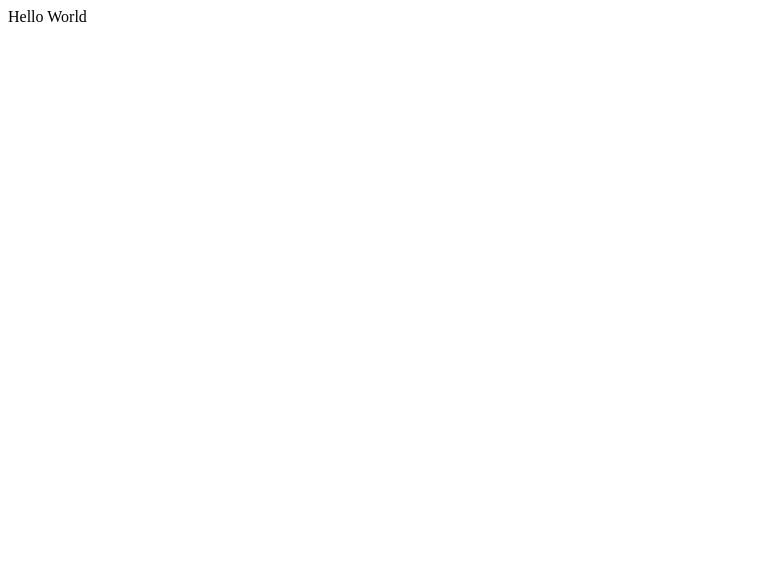
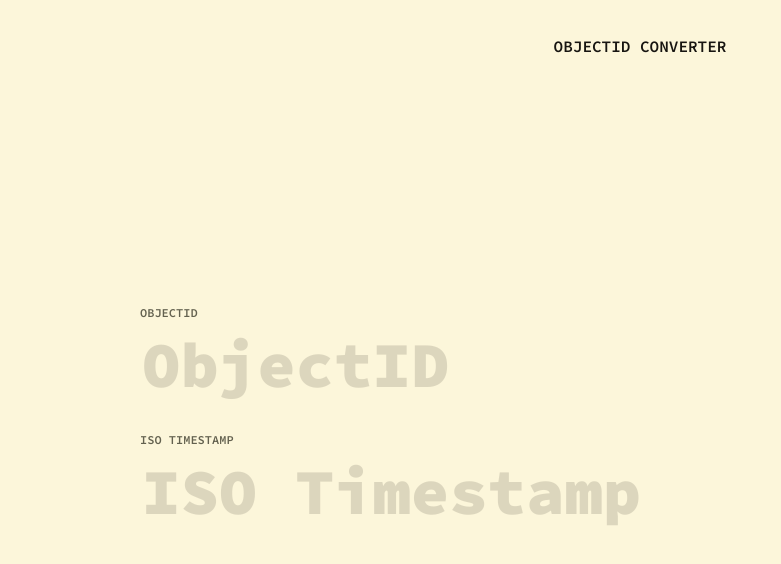
Before and after one commit to The-Silver-Project/objectid, a Vue app: page / in a window 1280 px wide. Shown: the top 564 px of the page, without its empty margins (0-781 px from the left). Built offline with nearby package versions, Linux system fonts and the light colour scheme.

Commit message:
Add object id to iso timestamp conversion

```diff
--- a/src/App.vue
+++ b/src/App.vue
@@ -1,3 +1,149 @@
 <template>
-  <div>Hello World</div>
+  <section class="app">
+    <header>ObjectID Converter</header>
+
+    <main>
+      <section class="fields-wrap">
+        <label>
+          ObjectID
+          <input
+            type="text"
+            v-model="objectId"
+            @input="handleObjectIdInput"
+            placeholder="ObjectID"
+            spellcheck="false"
+          >
+        </label>
+
+        <label>
+          ISO Timestamp
+          <input
+            type="text"
+            v-model="isoTimestamp"
+            @input="handleIsoTimestampInput"
+            placeholder="ISO Timestamp"
+            spellcheck="false"
+          >
+        </label>
+      </section>
+    </main>
+  </section>
 </template>
+
+<script>
+export default {
+  name: 'App',
+
+  data: () => ({
+    objectId: '',
+    isoTimestamp: '',
+  }),
+
+  methods: {
+    getDateFromObjectId(objectId) {
+      return new Date(parseInt(objectId.substring(0, 8), 16) * 1000);
+    },
+
+    getIsoDateStringFromObjectId(objectId) {
+      if (!objectId) return '';
+      return this.getDateFromObjectId(objectId).toISOString();
+    },
+
+    getObjectIdFromDate(date) {
+      if (Number.isNaN(date.getTime())) return '';
+      const timeStr = Math.floor(date.getTime() / 1000).toString(16);
+      return `${'0'.repeat(8 - timeStr.length) + timeStr}0000000000000000`;
+    },
+
+    handleObjectIdInput(event) {
+      const objectId = event.target.value;
+      this.isoTimestamp = this.getIsoDateStringFromObjectId(objectId);
+    },
+
+    handleIsoTimestampInput(event) {
+      const isoTimestamp = event.target.value;
+      const date = new Date(isoTimestamp);
+      this.objectId = this.getObjectIdFromDate(date);
+    },
+  },
+};
+</script>
+
+<style scoped>
+.app {
+  display: flex;
+  flex-direction: column;
+  height: 100%;
+  padding: 0 24px;
+}
+
+header {
+  text-align: center;
+  margin-top: 36px;
+  text-transform: uppercase;
+  color: #171511;
+}
+
+main {
+  flex-grow: 1;
+  display: flex;
+}
+
+.fields-wrap {
+  margin: auto;
+  width: 100%;
+}
+
+label {
+  display: block;
+  margin-bottom: 24px;
+  color: #63614f;
+  font-size: 12px;
+  text-transform: uppercase;
+}
+
+input {
+  display: block;
+  border: 0;
+  outline: 0;
+  background-color: inherit;
+  font: inherit;
+  color: #b9b39e;
+  font-weight: 900;
+  font-size: 24px;
+  width: 100%;
+}
+input::placeholder {
+  color: #b9b39e79;
+}
+
+@media all and (min-width: 400px) {
+  .fields-wrap {
+    width: auto;
+  }
+
+  input {
+    width: 350px;
+  }
+}
+
+@media all and (min-width: 600px) {
+  input {
+    font-size: 36px;
+  }
+}
+
+@media all and (min-width: 800px) {
+  input {
+    font-size: 48px;
+    width: 700px;
+  }
+}
+
+@media all and (min-width: 1100px) {
+  input {
+    font-size: 64px;
+    width: 1000px;
+  }
+}
+</style>
--- /dev/null
+++ b/src/main.css
@@ -0,0 +1,19 @@
+@import url('https://fonts.googleapis.com/css2?family=Source+Code+Pro:wght@600;900&display=swap');
+
+*,
+*:before,
+*:after {
+	box-sizing: border-box;
+}
+
+html,
+body {
+	height: 100%;
+}
+
+body {
+	margin: 0;
+	padding: 0;
+	background-color: #fcf6da;
+	font: 600 16px/21px 'Source Code Pro', sans-serif;
+}
--- a/src/main.js
+++ b/src/main.js
@@ -1,5 +1,7 @@
 import Vue from 'vue';
 import App from './App.vue';
+
+import './main.css';
 
 Vue.config.productionTip = false;
 
```
